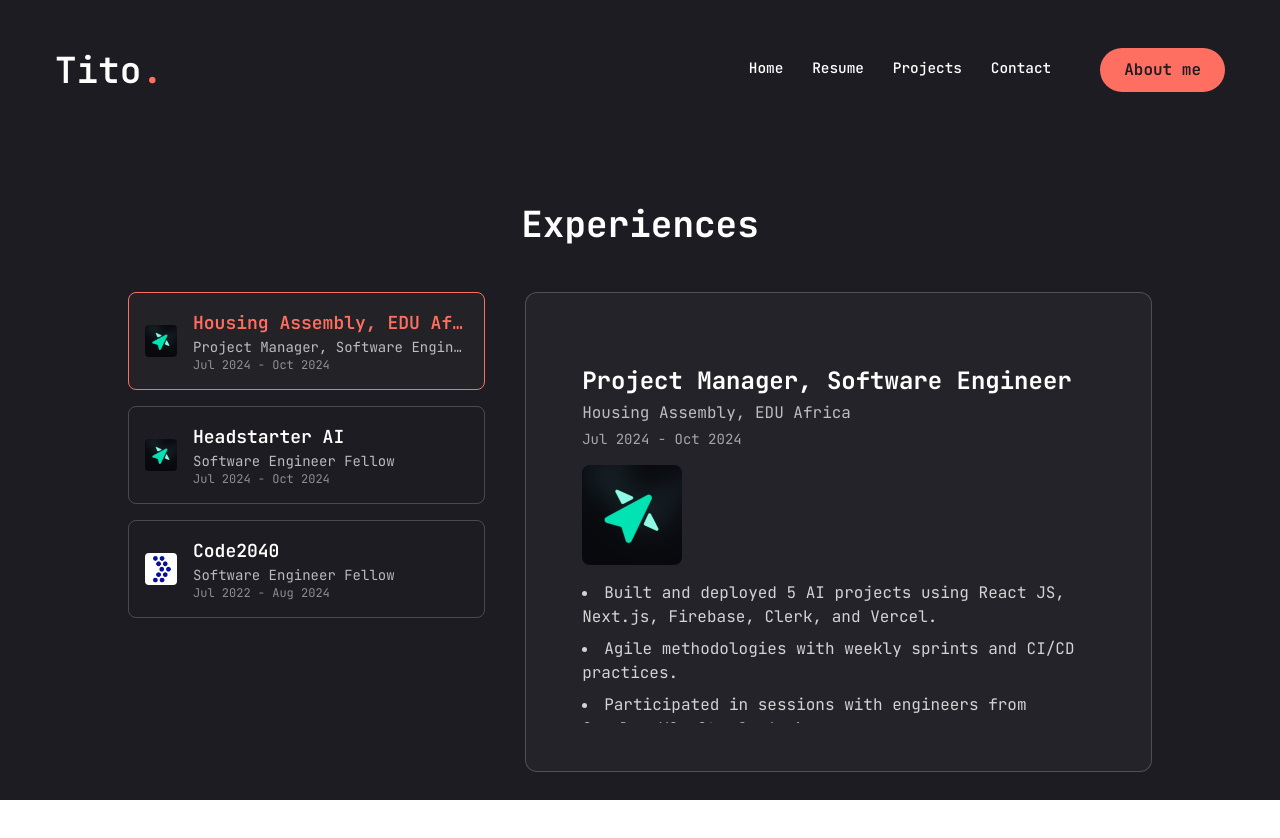
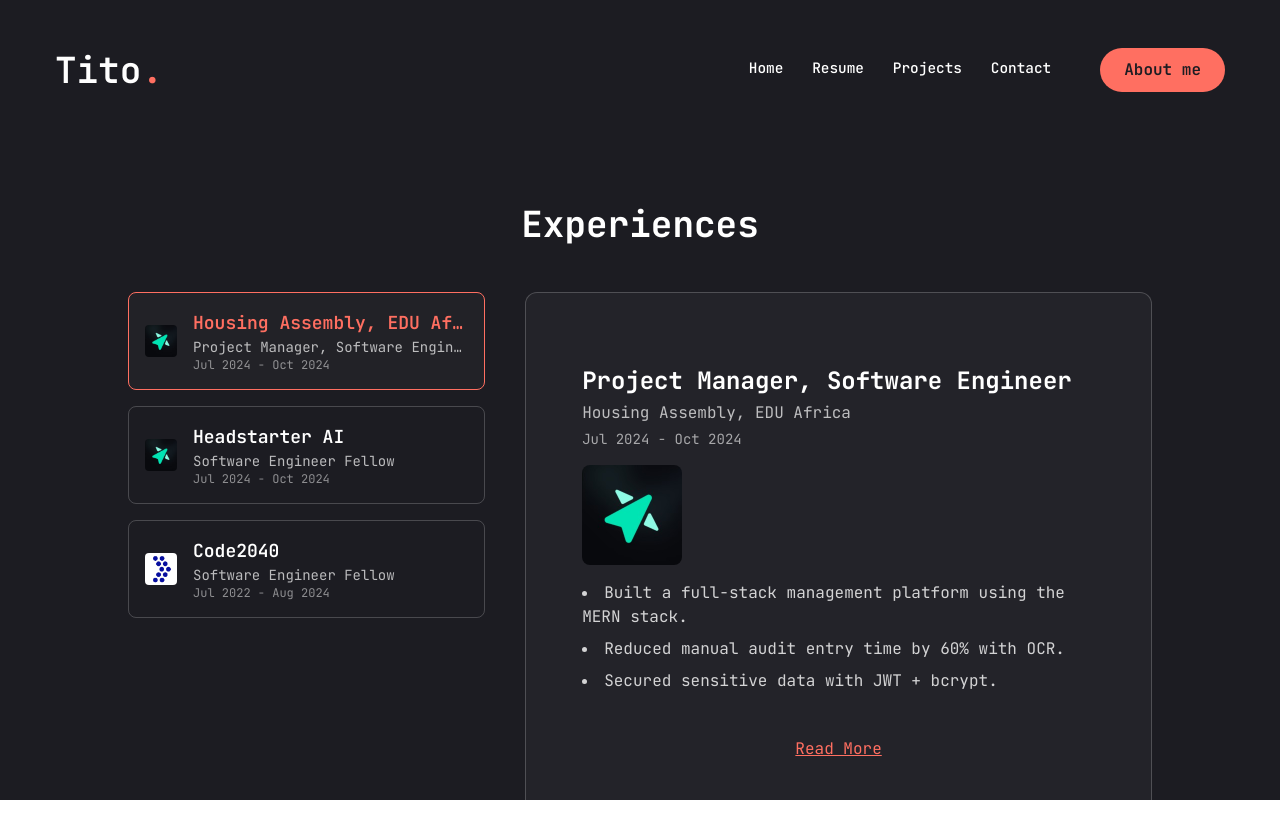
Before and after one commit to Poiixen/poiixen.github.io, a Next.js app: page /resume in a window 1280 px wide. Shown: the top 838 px of the page. Built offline with nearby package versions, Linux system fonts and the light colour scheme.

Commit message:
changes!
 - read more button on expience boxes
-  dynamic reading on project section, no overlap with readmore

```diff
--- a/app/page.jsx
+++ b/app/page.jsx
@@ -66,22 +66,22 @@
       <Stats />
 
       {/* Resume Section */}
-      <section id="resume" className="h-screen flex flex-col justify-center items-center mt-40 mb-80">
+      <section id="resume" className="min-h-screen flex flex-col justify-center items-center mt-40 mb-32">
         <Resume />
       </section>
 
       {/* Projects Section */}
-      <section id="projects" className="h-screen mx-auto flex flex-col justify-center items-center mb-10">
+      <section id="projects" className="min-h-screen mx-auto flex flex-col justify-center items-center mb-10">
         <Work />
       </section>
 
       {/* About Section */}
-      <section id="about" className="h-screen flex flex-col justify-center items-center">
+      <section id="about" className="min-h-screen flex flex-col justify-center items-center">
         <About />
       </section>
 
       {/* Contact Section */}
-      <section id="contact" className="h-screen flex flex-col justify-center items-center">
+      <section id="contact" className="min-h-screen flex flex-col justify-center items-center">
         <Contact />
       </section>
     </section>
--- a/app/resume/page.jsx
+++ b/app/resume/page.jsx
@@ -11,10 +11,34 @@
     date: "Jul 2024 - Oct 2024",
     image: "/assets/theheadstarter_logo.jfif",
     bullets: [
-      "Built and deployed 5 AI projects using React JS, Next.js, Firebase, Clerk, and Vercel.",
-      "Agile methodologies with weekly sprints and CI/CD practices.",
-      "Participated in sessions with engineers from Google, YC, Stanford, Amazon.",
+      "Built a full-stack management platform using the MERN stack.",
+      "Reduced manual audit entry time by 60% with OCR.",
+      "Secured sensitive data with JWT + bcrypt.",
     ],
+    details: (
+      <div className="space-y-4">
+        <p>
+          During my time at Housing Assembly, I led the development of a MERN-based audit platform that allowed organizers to log, search, and analyze over 300 housing allocation records tied to corruption investigations.
+        </p>
+        <p>
+          I engineered an OCR pipeline using Python and Tesseract.js that could process scanned audit forms and auto-extract key information, reducing workload for field officers.
+        </p>
+        <Image
+          src="/assets/housing-platform.png"
+          alt="Housing Audit Platform"
+          width={600}
+          height={300}
+          className="rounded-lg"
+        />
+        <p>
+          I also conducted workshops with EDU Africa leadership and implemented role-based admin access to ensure data security throughout the platform.
+        </p>
+        <video controls className="w-full rounded-lg">
+          <source src="/assets/housing-demo.mp4" type="video/mp4" />
+          Your browser does not support the video tag.
+        </video>
+      </div>
+    )
   },
   {
     company: "Headstarter AI",
@@ -41,9 +65,11 @@
 
 export default function Resume() {
   const [selected, setSelected] = useState(0);
+  const [expanded, setExpanded] = useState(false);
+
 
   return (
-    <section className="min-h-screen py-16 text-white">
+    <section className="min-h-screen py-16 text-white mb-24">
       <h2 className="text-4xl font-bold mb-12 text-center max-w-7xl mx-auto px-4">
         Experiences
       </h2>
@@ -83,7 +109,7 @@
         </div>
 
         {/* Right side modal */}
-        <div className="relative w-full h-[480px] border rounded-xl border-white/20 bg-[#232329] px-8 py-12 overflow-hidden">
+        <div className="relative w-full border rounded-xl border-white/20 bg-[#232329] px-8 py-12">
           <AnimatePresence mode="wait">
             {selected !== null && (
               <motion.div
@@ -92,7 +118,7 @@
                 animate={{ opacity: 1, x: 0 }}
                 exit={{ opacity: 0, x: 20 }}
                 transition={{ duration: 0.3 }}
-                className="w-full h-full p-6 overflow-y-auto flex flex-col"
+                className="w-full p-6 flex flex-col"
               >
                 <h4 className="text-xl lg:text-2xl font-bold mb-1 leading-tight">
                   {resumeItems[selected].role}
@@ -110,6 +136,12 @@
                   height={100}
                   className="rounded-lg mb-4 object-contain"
                 />
+                {expanded && resumeItems[selected].details && (
+                  <div className="mt-6 text-white/90 text-sm lg:text-base">
+                    {resumeItems[selected].details}
+                  </div>
+                )}
+
                 <ul className="list-disc list-inside space-y-2 text-white/80 text-sm lg:text-base w-full">
                   {resumeItems[selected].bullets.map((point, idx) => (
                     <li key={idx}>{point}</li>
@@ -118,11 +150,16 @@
               </motion.div>
             )}
           </AnimatePresence>
-          {selected === null && (
-            <div className="text-white/50 text-center mt-20">
-              <p>Select an experience to view more details</p>
-            </div>
-          )}
+          {selected !== null && (
+          <div className="mt-4 text-center">
+            <button
+              onClick={() => setExpanded((prev) => !prev)}
+              className="text-accent underline hover:opacity-80 transition"
+            >
+              {expanded ? "Show Less" : "Read More"}
+            </button>
+          </div>
+        )}
         </div>
       </div>
     </section>
```
